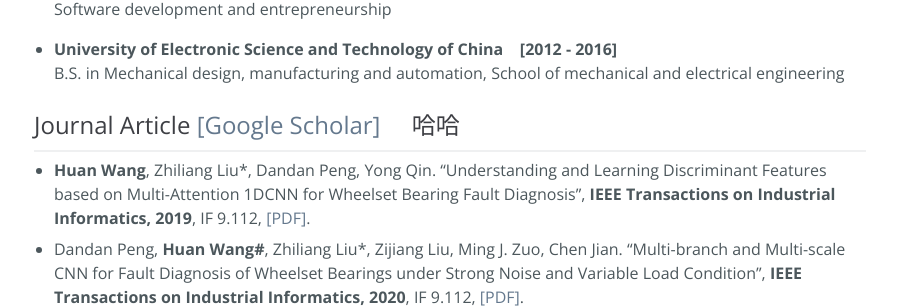
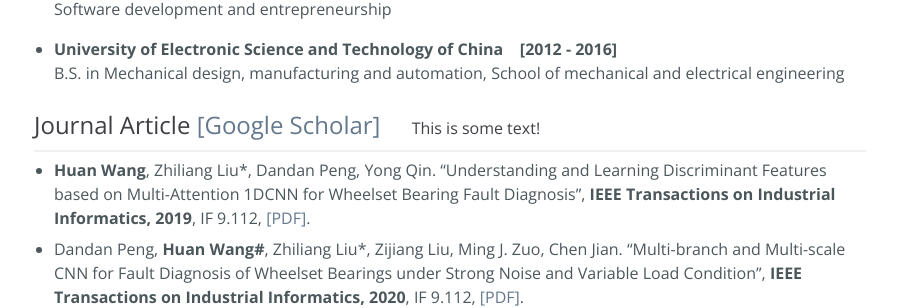
Before and after one commit to WH-HuanWang/WH-HuanWang.github.io, a Jekyll site: the page built from index.md, in a window 1280 px wide and 900 px high, scrolled down 717 px. Shown: the part 152-460 px from the top of the window, without its empty margins (190-1087 px from the left). Built offline with Jekyll 4.4.1, drawn with Linux system fonts in a browser that asks for light colours.

Commit message:
Update index.md

```diff
--- a/index.md
+++ b/index.md
@@ -39,7 +39,7 @@ Software development and entrepreneurship
 B.S. in Mechanical design, manufacturing and automation, School of mechanical and electrical engineering
 
 
-## Journal Article [[Google Scholar]](https://scholar.google.com.hk/citations?user=Um0g-XMAAAAJ&hl=zh-CN&authuser=1) &nbsp;&nbsp;&nbsp; 哈哈
+## Journal Article [[Google Scholar]](https://scholar.google.com.hk/citations?user=Um0g-XMAAAAJ&hl=zh-CN&authuser=1) &nbsp;&nbsp;&nbsp; <font size="3">This is some text!</font>
 * * *
 * <b>Huan Wang</b>, Zhiliang Liu*, Dandan Peng, Yong Qin. "Understanding and Learning Discriminant Features based on Multi-Attention 1DCNN for Wheelset Bearing Fault Diagnosis", <b>IEEE Transactions on Industrial Informatics, 2019</b>, IF 9.112, [[PDF]](https://ieeexplore.ieee.org/stamp/stamp.jsp?tp=&arnumber=8911240).
 * Dandan Peng, <b>Huan Wang#</b>, Zhiliang Liu*, Zijiang Liu, Ming J. Zuo, Chen Jian. "Multi-branch and Multi-scale CNN for Fault Diagnosis of Wheelset Bearings under Strong Noise and Variable Load Condition", <b>IEEE Transactions on Industrial Informatics, 2020</b>, IF 9.112, [[PDF]](https://ieeexplore.ieee.org/stamp/stamp.jsp?tp=&arnumber=8962243).
```
